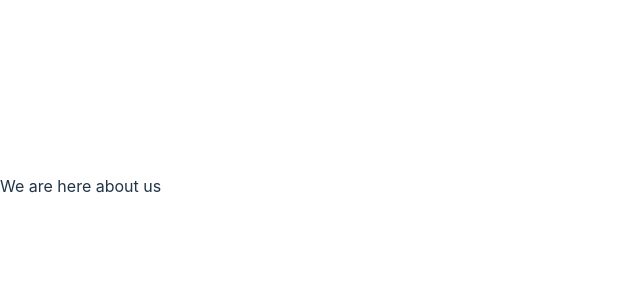
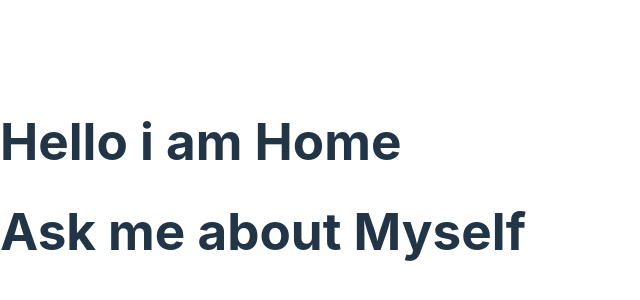
Before and after one commit to Shariful4447/react-router-started, a React (Vite) app: page /about in a window 1280 px wide. Shown: the part 214-514 px from the top of the page, without its empty margins (0-640 px from the left). Built offline with nearby package versions, Linux system fonts and the light colour scheme.

Commit message:
React router set nested route

```diff
--- /dev/null
+++ b/src/components/About/About.jsx
@@ -0,0 +1,11 @@
+
+
+const About = () => {
+    return (
+        <div>
+            <h1>Ask me about Myself</h1>
+        </div>
+    );
+};
+
+export default About;
--- /dev/null
+++ b/src/components/Contact/Contact.jsx
@@ -0,0 +1,11 @@
+
+
+const Contact = () => {
+    return (
+        <div>
+            <h2>contact us </h2>
+        </div>
+    );
+};
+
+export default Contact;
--- /dev/null
+++ b/src/components/Home/Home.jsx
@@ -0,0 +1,13 @@
+import { Outlet } from "react-router-dom";
+
+
+const Home = () => {
+    return (
+        <div>
+            <h1>Hello i am Home</h1>
+            <Outlet></Outlet>
+        </div>
+    );
+};
+
+export default Home;
```
Also changed, not shown: src/main.jsx (+18 -10 lines).
